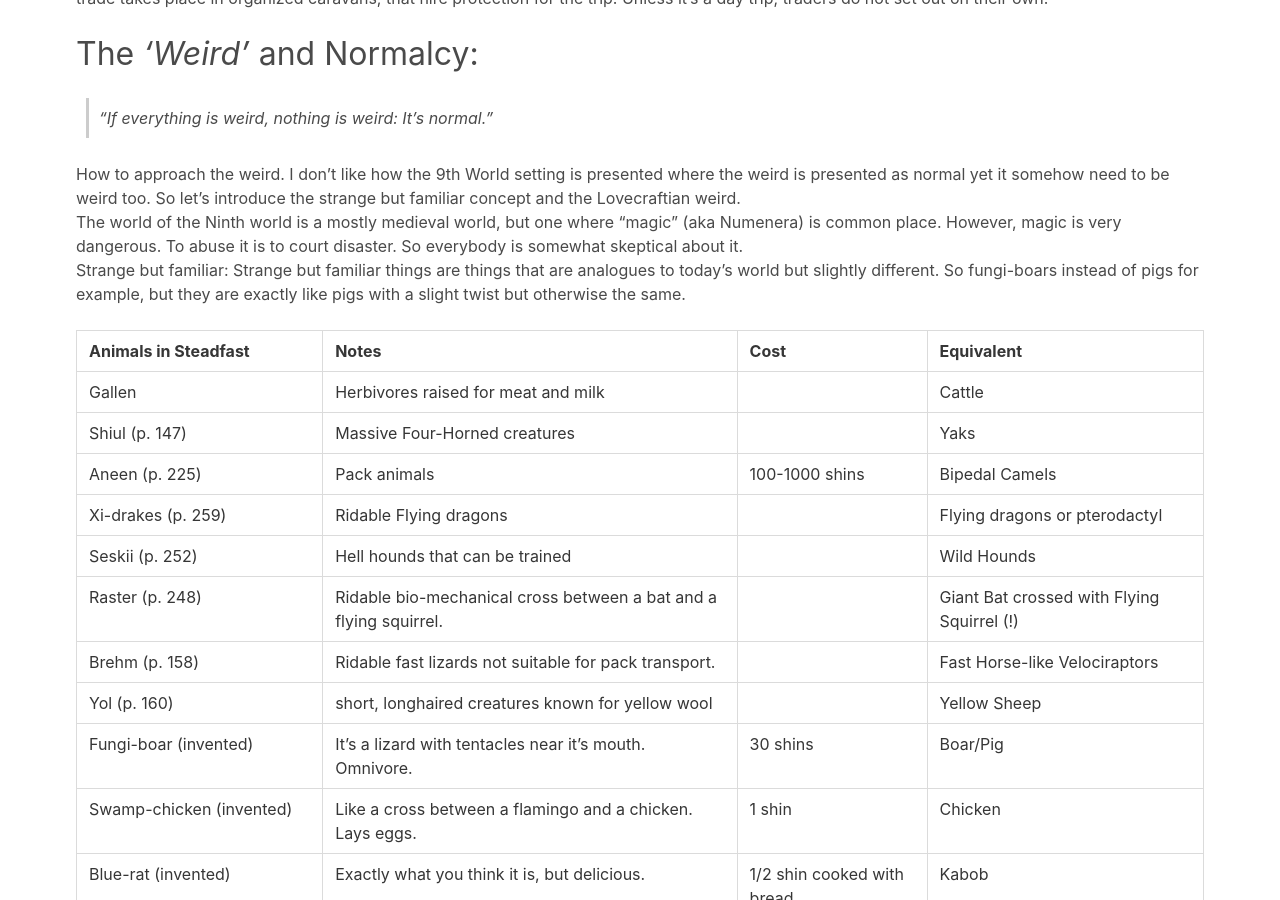
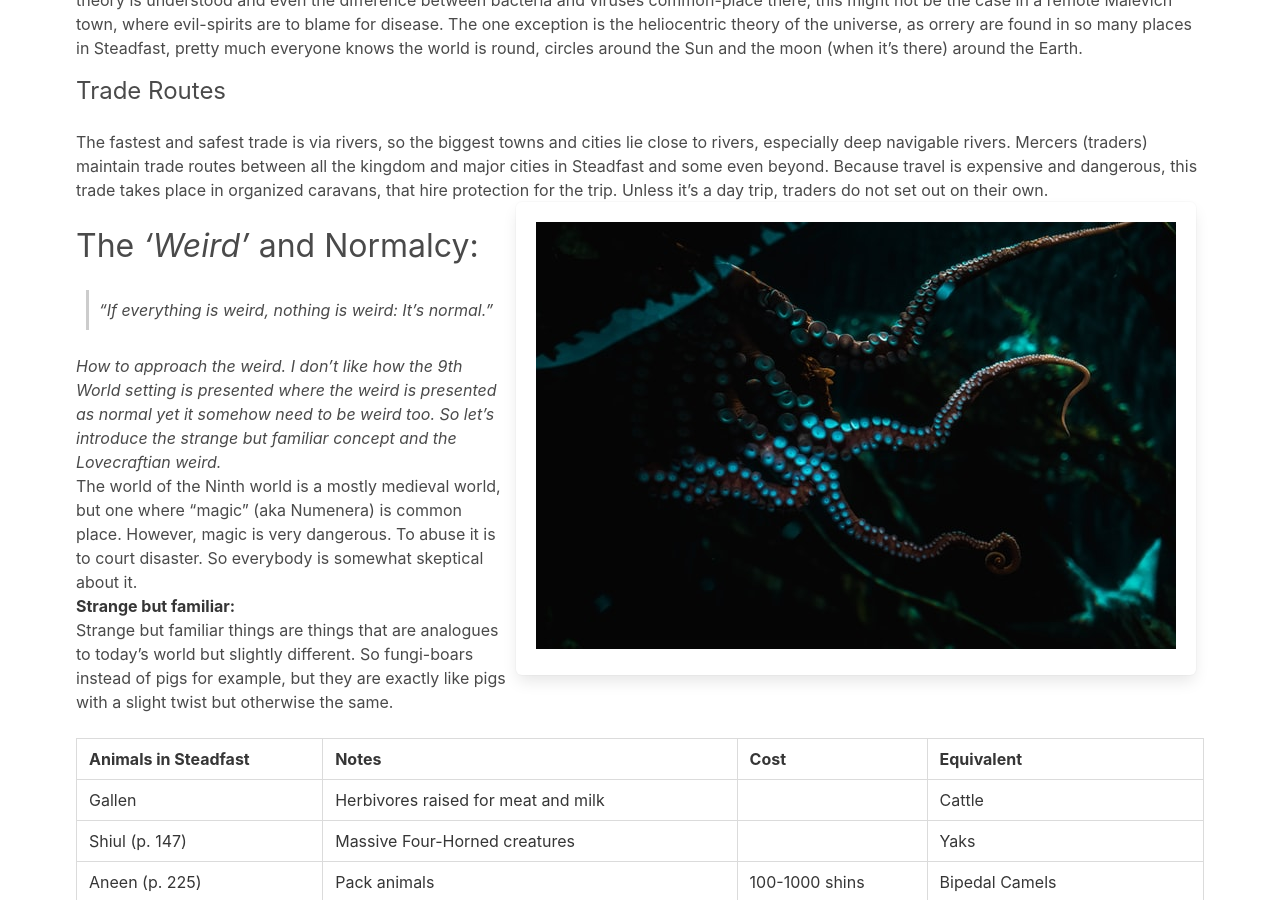
Before and after one commit to rebelwarrior/numenera, a Jekyll site: the page built from setting/ninth-world.md, in a window 1280 px wide and 900 px high, scrolled down 10421 px. Built offline with Jekyll 4.4.1, drawn with Linux system fonts in a browser that asks for light colours; nearby versions of some CDN libraries; some of the changed text lies outside the part shown.

Commit message:
adds one picture moves another

```diff
--- a/image-sources.txt
+++ b/image-sources.txt
@@ -31,6 +31,11 @@
 
 Photo by <a href="https://unsplash.com/@vitorossetto?utm_source=unsplash&utm_medium=referral&utm_content=creditCopyText">Vitor Rossetto</a> on <a href="https://unsplash.com/s/photos/yurt?utm_source=unsplash&utm_medium=referral&utm_content=creditCopyText">Unsplash</a>
 
+search by Ruins
+
+Photo by <a href="https://unsplash.com/@raphhowald?utm_source=unsplash&utm_medium=referral&utm_content=creditCopyText">Raph Howald</a> on <a href="https://unsplash.com/s/photos/ruins?utm_source=unsplash&utm_medium=referral&utm_content=creditCopyText">Unsplash</a>
+
+
 
 
 search Tents
--- a/setting/ninth-world.md
+++ b/setting/ninth-world.md
@@ -46,7 +46,7 @@
 
 __Dangerous World and Settlements:__
 Almost all settlements are walled, and the rest are fenced. While most inhabited places are ok to move around during the day, at night it is a different story. One of the most dangerous jobs is shepherd since they follow the flock and live out in the open. However, while the Steadfast has its dangers and its wild areas, and dangers are quite real, it is not _always_ dangerous. People have learned to travel in large groups as those tend not to attract as much trouble but even the lonely traveler somehow seems to manage to make it from settlement to settlement most of the time.
-{:.card.is-pulled-right.mx-2.table.is-hoverable.is-bordered.ml-4.px-1}
+{:.card.is-pulled-right.mx-2.table.is-hoverable.is-bordered.ml-4.px-2}
 
 
 ## The Nine Kingdoms of Steadfast
@@ -260,6 +260,9 @@
 
 Unlike in the medieval world there are no common monasteries that offer hospitality.
 
+![monolith]({{ site.url }}/assets/images/Monolith_water.jpg)
+{:.box.is-pulled-right.mx-2}
+
 ### Society and Culture
 {:.subtitle.is-3.mt-5}
 
@@ -307,16 +310,20 @@
 {:.subtitle.is-4.mt-4}
 The fastest and safest trade is via rivers, so the biggest towns and cities lie close to rivers, especially deep navigable rivers. Mercers (traders) maintain trade routes between all the kingdom and major cities in Steadfast and some even beyond. Because travel is expensive and dangerous, this trade takes place in organized caravans, that hire protection for the trip. Unless it's a day trip, traders do not set out on their own.
 
+![Tentacles]({{ site.url }}/assets/images/yaselyn-perez-h9udmPyBvo0-unsplash.jpg)
+{:.box.is-pulled-right.mx-2}
+
 ### The _'Weird'_ and Normalcy:
 {:.subtitle.is-3.mt-5}
 
 > _"If everything is weird, nothing is weird: It's normal."_
 
-How to approach the weird. I don't like how the 9th World setting is presented where the weird is presented as normal yet it somehow need to be weird too. So let's introduce the strange but familiar concept and the Lovecraftian weird.
+_How to approach the weird. I don't like how the 9th World setting is presented where the weird is presented as normal yet it somehow need to be weird too. So let's introduce the strange but familiar concept and the Lovecraftian weird._
+
 
 The world of the Ninth world is a mostly medieval world, but one where "magic" (aka Numenera) is common place. However, magic is very dangerous. To abuse it is to court disaster. So everybody is somewhat skeptical about it.
 
-Strange but familiar:
+__Strange but familiar:__
 Strange but familiar things are things that are analogues to today's world but slightly different. So fungi-boars instead of pigs for example, but they are exactly like pigs with a slight twist but otherwise the same.
 <br><br>
 
@@ -408,9 +415,6 @@
 _Abhumans (p. 13) can be used sort of like goblinoids in a fantasy setting. They are intelligent, use tactics, and tend to attack in groups._
 {:.mt-4.mb-3}
 
-![Tentacles]({{ site.url }}/assets/images/yaselyn-perez-h9udmPyBvo0-unsplash.jpg)
-{:.box.is-pulled-right.mx-2}
-
 #### Ways into Numenera
 {:.subtitle.is-4.mt-5}
 In Numenera Discovery, they present four ways of using the Ninth World:
```
Also changed, not shown: other parts of setting/ninth-world.md (+2 -1 lines), Monolith_water.png (added), assets/images/Monolith_water.jpg (added), assets/images/Monolith_water.png (deleted).
